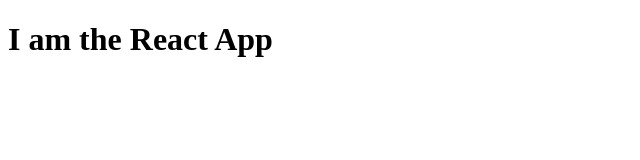
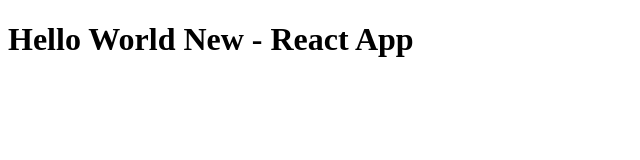
Before and after one commit to QuanTranDoanAnh/electron-chat-react, a React app: page / in a window 1280 px wide. Shown: the whole page, without its empty margins (0-640 px from the left). Built offline with nearby package versions, Linux system fonts and the light colour scheme.

Commit message:
SourceMap and debugging

```diff
--- a/index.html
+++ b/index.html
@@ -2,7 +2,7 @@
 <html>
   <head>
     <meta charset="utf-8">
-    <meta http-equiv="Content-Security-Policy" content="script-src 'self'">
+    <meta http-equiv="Content-Security-Policy" content="script-src 'self' 'unsafe-eval'">
     <title>Electron Chat</title>
   </head>
   <body>
--- /dev/null
+++ b/src/js/App.js
@@ -0,0 +1,11 @@
+import React from "react";
+
+export default function App() {
+  debugger
+  const title = "Hello World New"
+  const enhancedTitle = title + ' - React App'
+
+  return (
+    <h1>{enhancedTitle}</h1>
+  )
+}
--- a/src/js/index.js
+++ b/src/js/index.js
@@ -1,4 +1,6 @@
 import React from "react";
-import ReactDOM from "react-dom";
+import { createRoot } from 'react-dom/client'
+import App from "./App";
 
-ReactDOM.render(<h1>I am the React App</h1>, document.getElementById('electronChat'))
+const root = createRoot(document.getElementById('electronChat'))
+root.render(<App/>)
```
Also changed, not shown: 1 other file.
